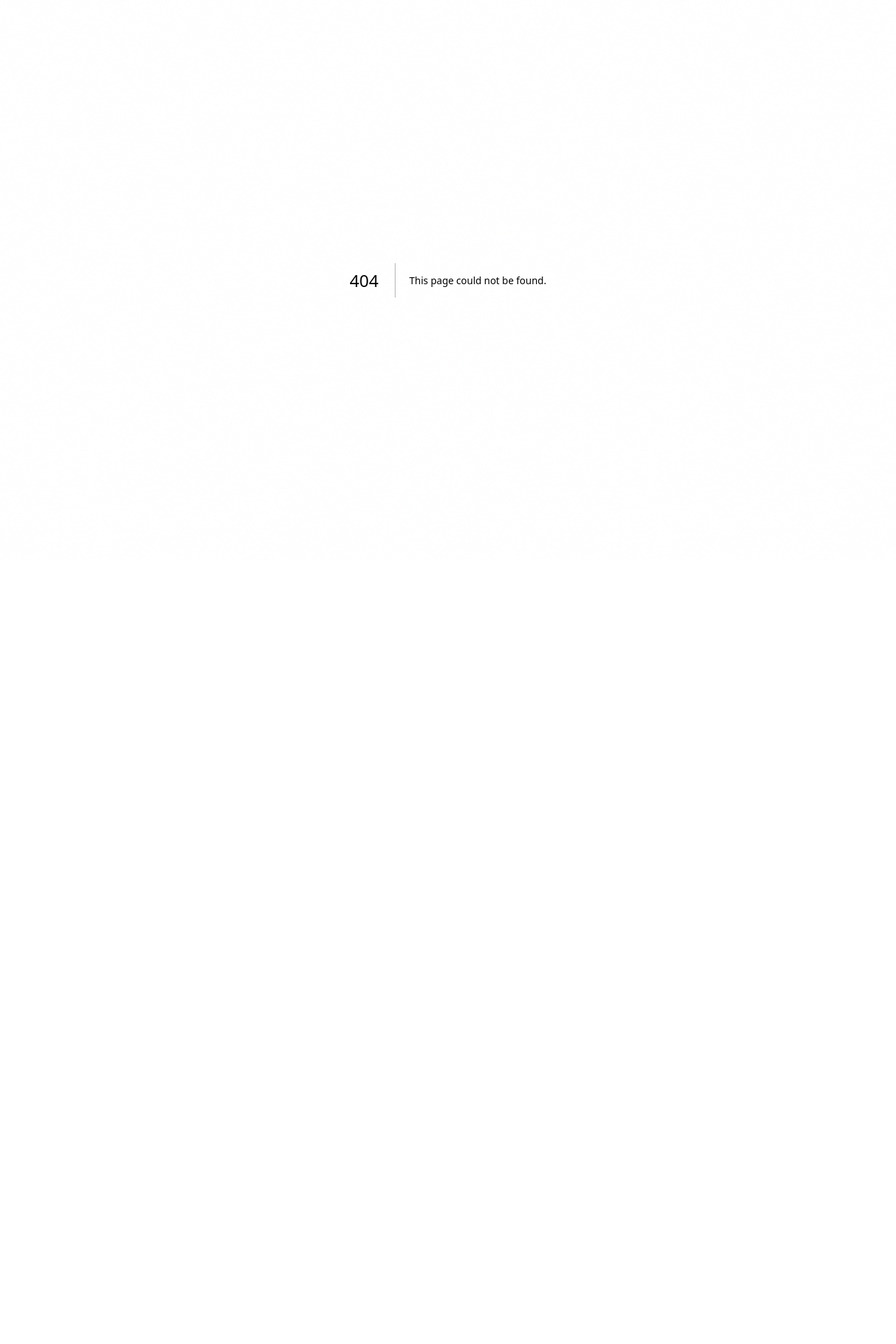
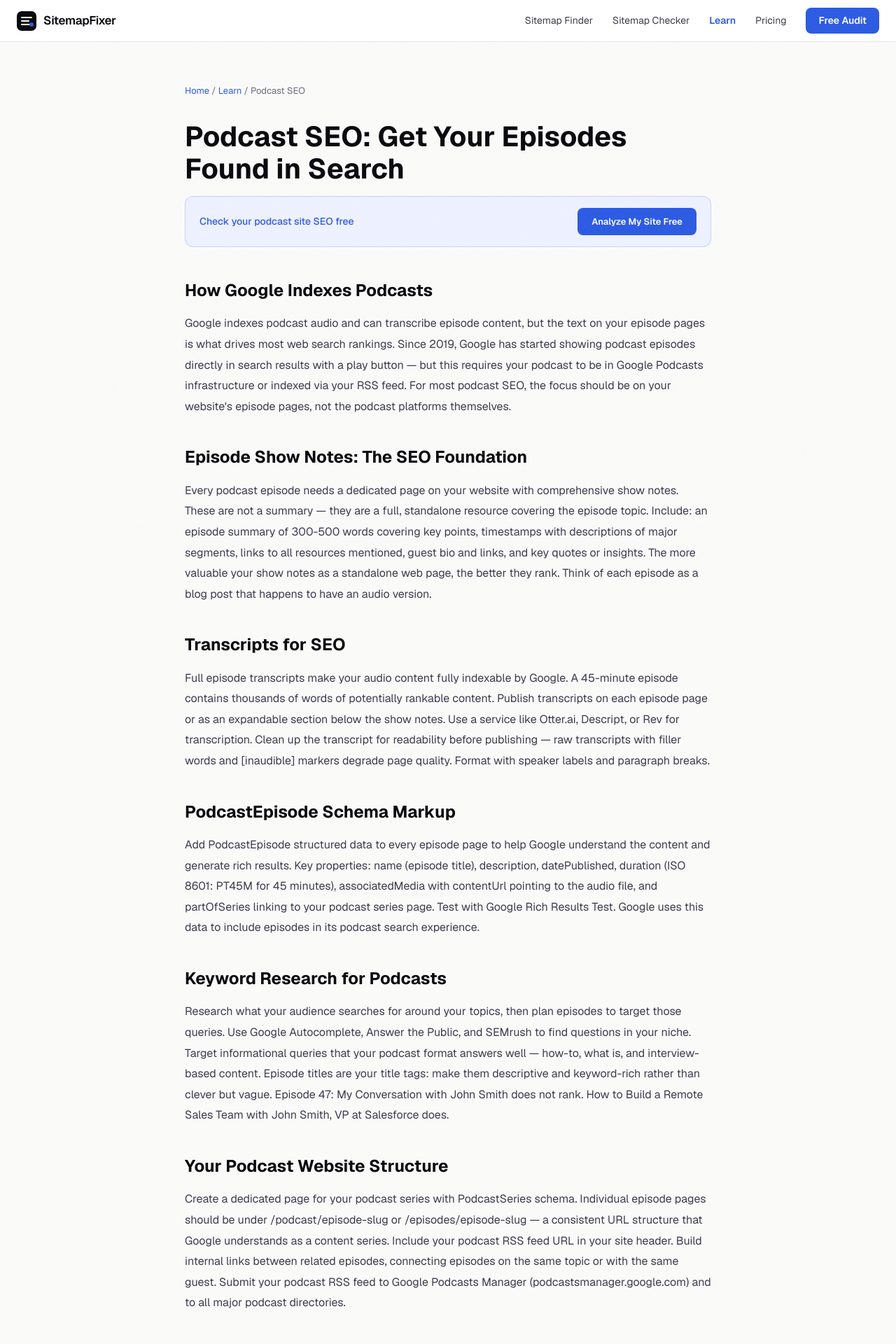
Before and after one commit to Watermelon-Coctail-Bar/sitemap-fixer, a Next.js app: page /learn/podcast-seo in a window 1280 px wide. Before the commit this address had no page. Shown: the top 1920 px of the page at 70% size. Before the commit the page ends 800 px from the top, so only its background shows below. Built offline with nearby package versions, Linux system fonts and the light colour scheme.

Commit message:
Create page.tsx

```diff
--- /dev/null
+++ b/src/app/learn/podcast-seo/page.tsx
@@ -0,0 +1,43 @@
+import type { Metadata } from 'next';
+export const metadata: Metadata = {
+  title: 'Podcast SEO: How to Get Your Podcast Found in Search | SitemapFixer',
+  description: "Podcast SEO means ranking your episodes in Google Search, Apple Podcasts, and Spotify. Here is how show notes, transcripts, and structured data maximize your discoverability.",
+  alternates: { canonical: 'https://sitemapfixer.com/learn/podcast-seo' },
+};
+const sections = [
+  { h: "How Google Indexes Podcasts", d: "Google indexes podcast audio and can transcribe episode content, but the text on your episode pages is what drives most web search rankings. Since 2019, Google has started showing podcast episodes directly in search results with a play button — but this requires your podcast to be in Google Podcasts infrastructure or indexed via your RSS feed. For most podcast SEO, the focus should be on your website's episode pages, not the podcast platforms themselves." },
+  { h: "Episode Show Notes: The SEO Foundation", d: "Every podcast episode needs a dedicated page on your website with comprehensive show notes. These are not a summary — they are a full, standalone resource covering the episode topic. Include: an episode summary of 300-500 words covering key points, timestamps with descriptions of major segments, links to all resources mentioned, guest bio and links, and key quotes or insights. The more valuable your show notes as a standalone web page, the better they rank. Think of each episode as a blog post that happens to have an audio version." },
+  { h: "Transcripts for SEO", d: "Full episode transcripts make your audio content fully indexable by Google. A 45-minute episode contains thousands of words of potentially rankable content. Publish transcripts on each episode page or as an expandable section below the show notes. Use a service like Otter.ai, Descript, or Rev for transcription. Clean up the transcript for readability before publishing — raw transcripts with filler words and [inaudible] markers degrade page quality. Format with speaker labels and paragraph breaks." },
+  { h: "PodcastEpisode Schema Markup", d: "Add PodcastEpisode structured data to every episode page to help Google understand the content and generate rich results. Key properties: name (episode title), description, datePublished, duration (ISO 8601: PT45M for 45 minutes), associatedMedia with contentUrl pointing to the audio file, and partOfSeries linking to your podcast series page. Test with Google Rich Results Test. Google uses this data to include episodes in its podcast search experience." },
+  { h: "Keyword Research for Podcasts", d: "Research what your audience searches for around your topics, then plan episodes to target those queries. Use Google Autocomplete, Answer the Public, and SEMrush to find questions in your niche. Target informational queries that your podcast format answers well — how-to, what is, and interview-based content. Episode titles are your title tags: make them descriptive and keyword-rich rather than clever but vague. Episode 47: My Conversation with John Smith does not rank. How to Build a Remote Sales Team with John Smith, VP at Salesforce does." },
+  { h: "Your Podcast Website Structure", d: "Create a dedicated page for your podcast series with PodcastSeries schema. Individual episode pages should be under /podcast/episode-slug or /episodes/episode-slug — a consistent URL structure that Google understands as a content series. Include your podcast RSS feed URL in your site header. Build internal links between related episodes, connecting episodes on the same topic or with the same guest. Submit your podcast RSS feed to Google Podcasts Manager (podcastsmanager.google.com) and to all major podcast directories." },
+];
+export default function Page() {
+  return (
+    <div style={{ maxWidth: 800, margin: '0 auto', padding: '60px 24px' }}>
+      <nav style={{ fontSize: 13, color: '#6b6b7d', marginBottom: 32 }}>
+        <a href="/" style={{ color: '#2d5be3', textDecoration: 'none' }}>Home</a>{' / '}
+        <a href="/learn" style={{ color: '#2d5be3', textDecoration: 'none' }}>Learn</a>{' / '}
+        <span>Podcast SEO</span>
+      </nav>
+      <h1 style={{ fontSize: 40, fontWeight: 700, color: '#0a0a0f', marginBottom: 16, lineHeight: 1.15 }}>Podcast SEO: Get Your Episodes Found in Search</h1>
+      <div style={{ background: '#eef1ff', border: '1px solid rgba(45,91,227,0.2)', borderRadius: 12, padding: '16px 20px', marginBottom: 40, display: 'flex', alignItems: 'center', justifyContent: 'space-between', gap: 16 }}>
+        <span style={{ fontSize: 14, color: '#2d5be3', fontWeight: 500 }}>Check your podcast site SEO free</span>
+        <a href="/" style={{ background: '#2d5be3', color: 'white', padding: '10px 20px', borderRadius: 8, textDecoration: 'none', fontWeight: 600, fontSize: 13 }}>Analyze My Site Free</a>
+      </div>
+      <div style={{ fontSize: 16, color: '#3d3d4f', lineHeight: 1.85 }}>
+        {sections.map(({ h, d }) => (
+          <div key={h} style={{ marginBottom: 36 }}>
+            <h2 style={{ fontSize: 24, fontWeight: 700, color: '#0a0a0f', marginBottom: 10 }}>{h}</h2>
+            <p style={{ margin: 0 }}>{d}</p>
+          </div>
+        ))}
+      </div>
+      <div style={{ background: '#0a0a0f', borderRadius: 12, padding: '32px', textAlign: 'center', marginTop: 56 }}>
+        <div style={{ fontSize: 20, fontWeight: 700, color: 'white', marginBottom: 8 }}>Analyze your podcast website</div>
+        <div style={{ color: '#9999aa', marginBottom: 20, fontSize: 14 }}>Free sitemap and SEO analysis in 60 seconds</div>
+        <a href="/" style={{ background: 'white', color: '#0a0a0f', padding: '14px 28px', borderRadius: 8, textDecoration: 'none', fontWeight: 700 }}>Analyze My Site Free</a>
+      </div>
+    </div>
+  );
+}
```
